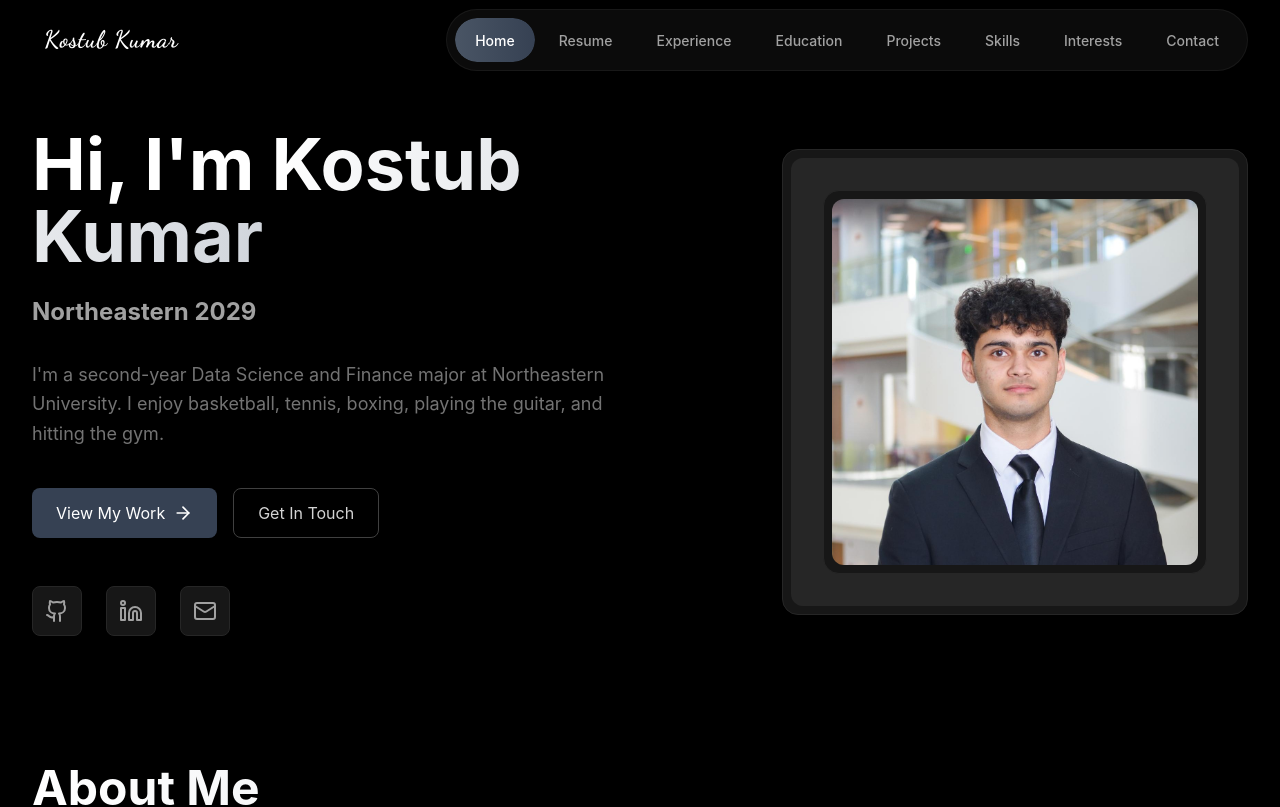
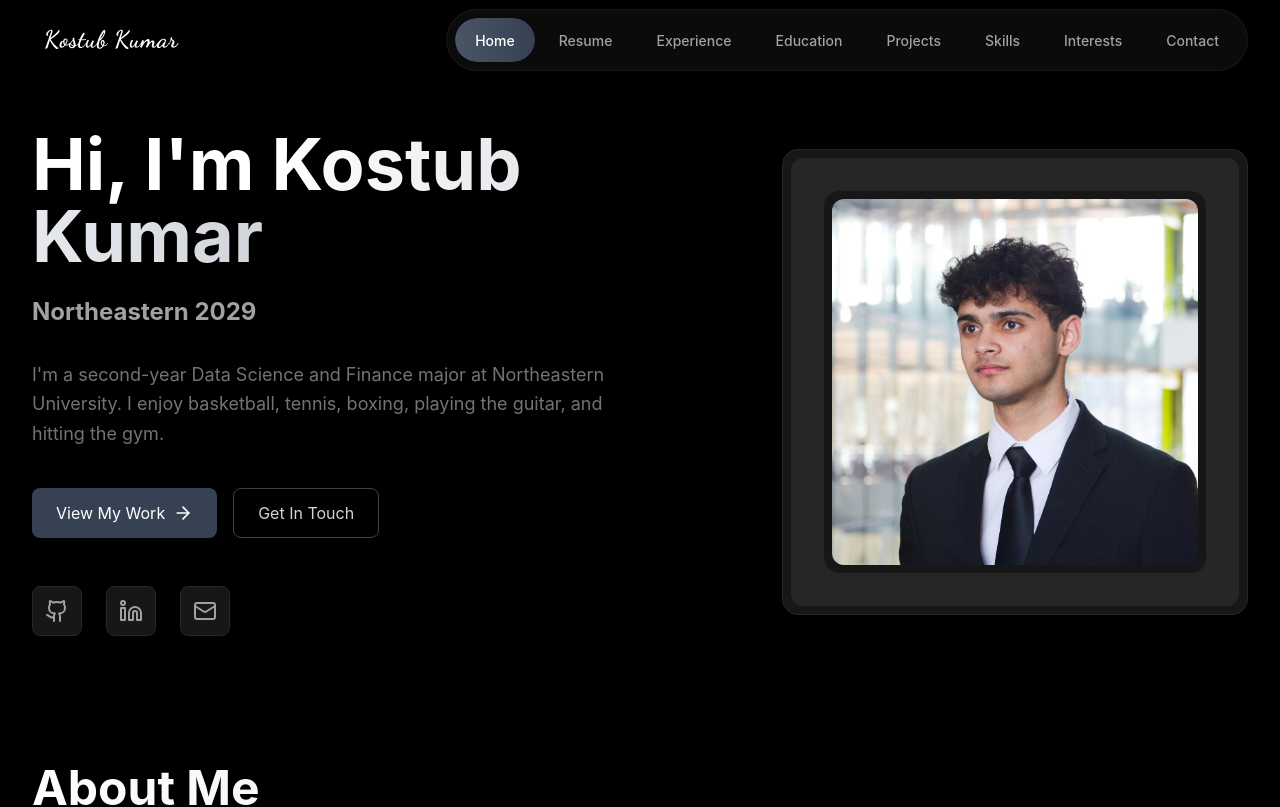
Before and after one commit to Kostub17/kostubkumar.com, a React (Vite) app in the folder frontend/: page / in a window 1280 px wide. Shown: the top 807 px of the page. Built offline with nearby package versions, Linux system fonts and the light colour scheme.

Commit message:
Updating home page picture

```diff
--- a/frontend/src/app/components/Home.tsx
+++ b/frontend/src/app/components/Home.tsx
@@ -113,7 +113,7 @@ export default function Home() {
                   <div className="relative z-10 text-center p-8">
                     <div className="relative bg-neutral-900 border border-neutral-800 rounded-2xl p-2 overflow-hidden">
                       <img
-                        src="headshot.jpeg"
+                        src="headshot2.jpeg"
                         alt="Kostub Kumar"
                         className="aspect-square w-full max-w-md rounded-xl object-cover"
                       />
```
Also changed, not shown: frontend/public/headshot2.jpeg (added).
